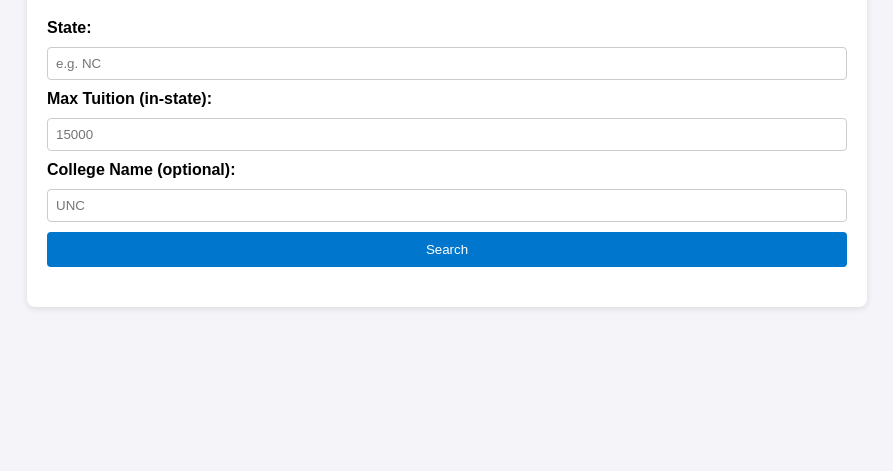
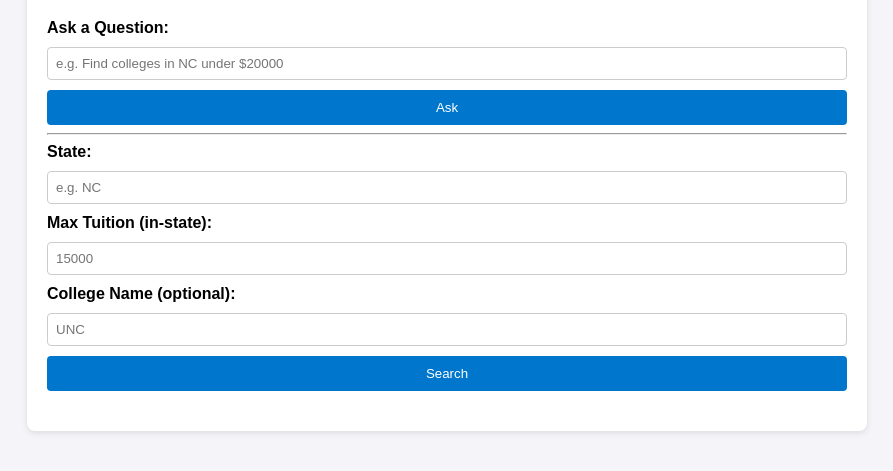
Before and after one commit to ecupirate99/qcolleges, a website: page index.html in a window 1280 px wide. Shown: the part 121-592 px from the top of the page, without its empty margins (193-1086 px from the left). Drawn offline with Linux system fonts and the light colour scheme.

Commit message:
Update index.html

```diff
--- a/index.html
+++ b/index.html
@@ -8,6 +8,17 @@
 <body>
   <div class="container">
     <h1>College Finder</h1>
+
+    <!-- Conversational free-text field -->
+    <form id="questionForm">
+      <label for="question">Ask a Question:</label>
+      <input type="text" id="question" name="question" placeholder="e.g. Find colleges in NC under $20000">
+      <button type="submit">Ask</button>
+    </form>
+
+    <hr>
+
+    <!-- Structured filters -->
     <form id="filterForm">
       <label for="state">State:</label>
       <input type="text" id="state" name="state" placeholder="e.g. NC">
```
